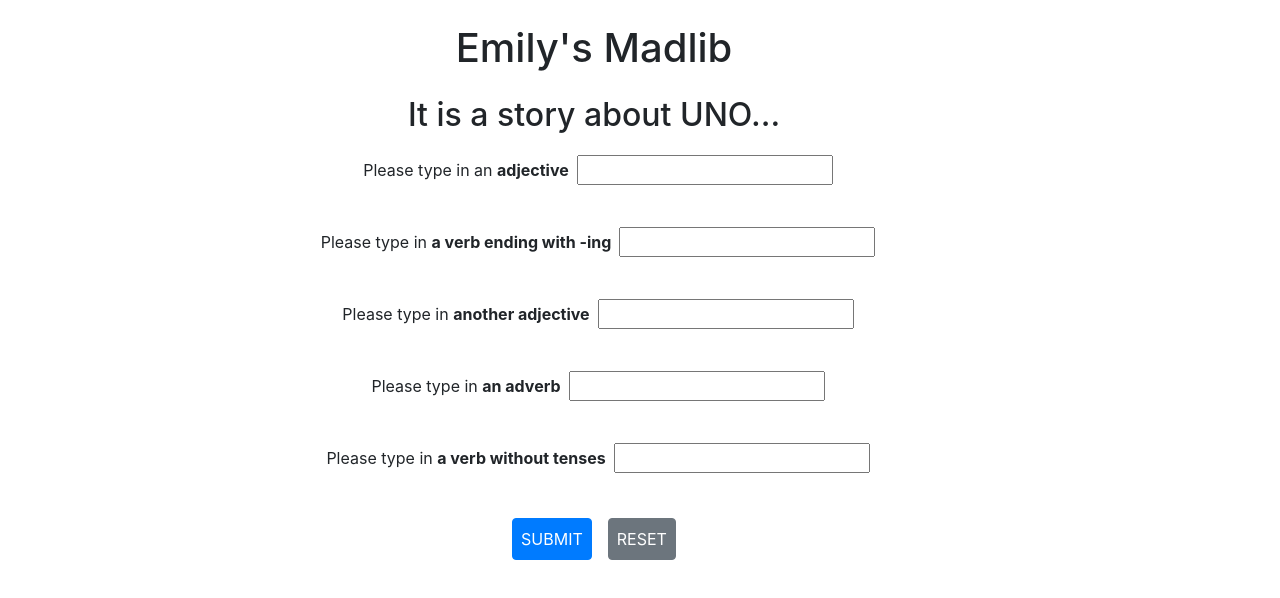
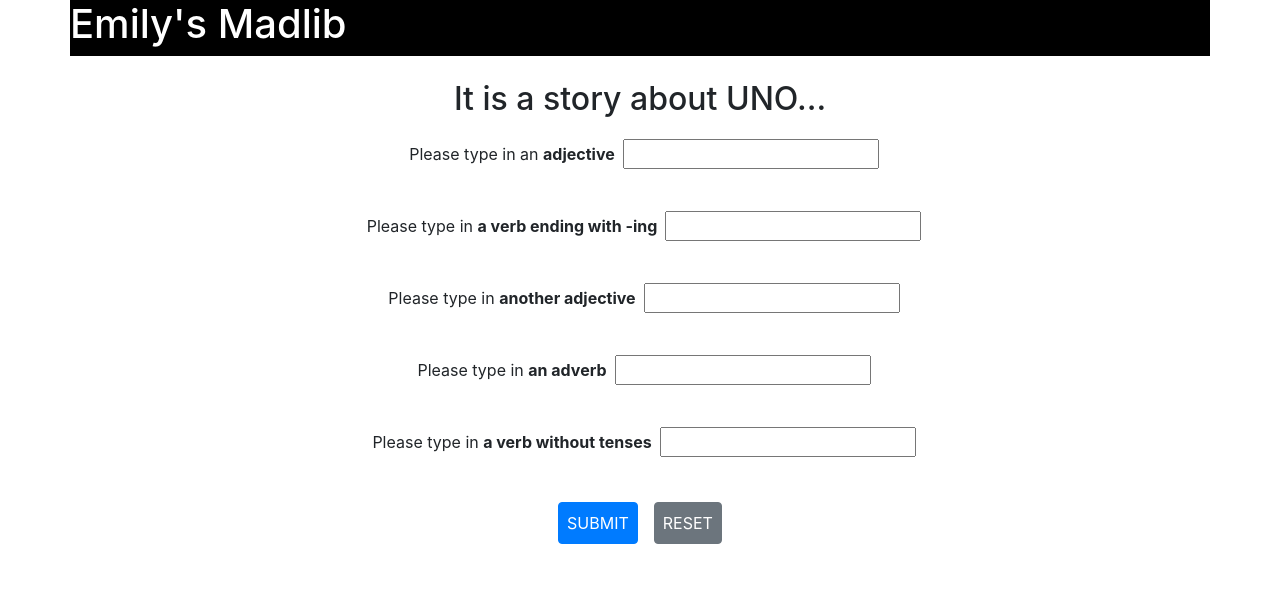
Before and after one commit to EmilyStacy-droid/angularMadlibs, an Angular app: page / in a window 1280 px wide. Shown: the top 598 px of the page. Built offline with nearby package versions, Linux system fonts and the light colour scheme.

Commit message:
css not complete

```diff
--- a/src/app/app.component.css
+++ b/src/app/app.component.css
@@ -0,0 +1,4 @@
+#header{
+    background-color:black;
+    color:white;
+}
--- a/src/app/app.component.html
+++ b/src/app/app.component.html
@@ -1,4 +1,8 @@
-<div class="container m-4">
+<div class="container" >
+  <div class="row" id="header">
+
   <h1 class="text-center">Emily's Madlib</h1>
+
+</div>
   <app-madlibform></app-madlibform>
 </div>
```
